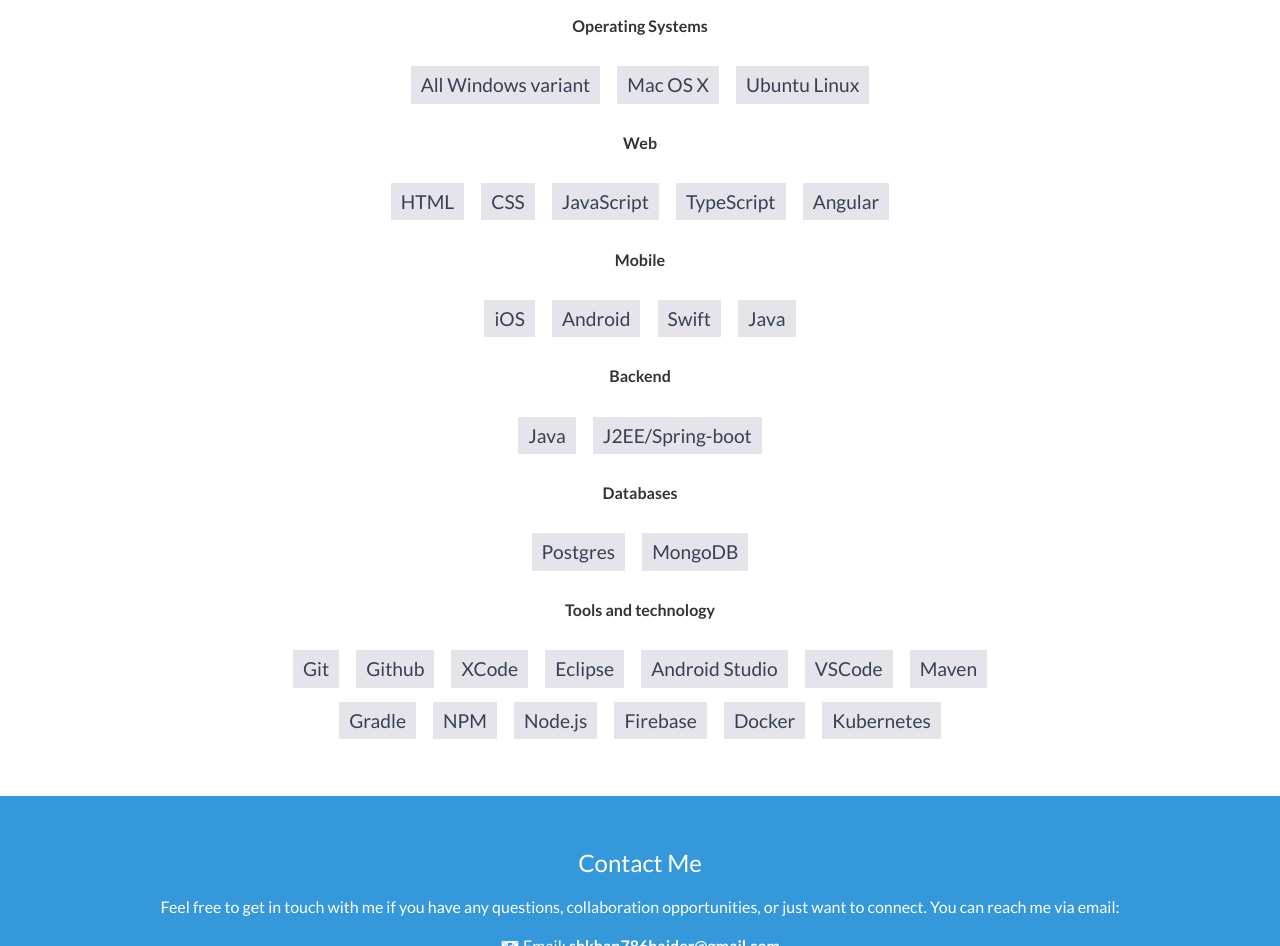
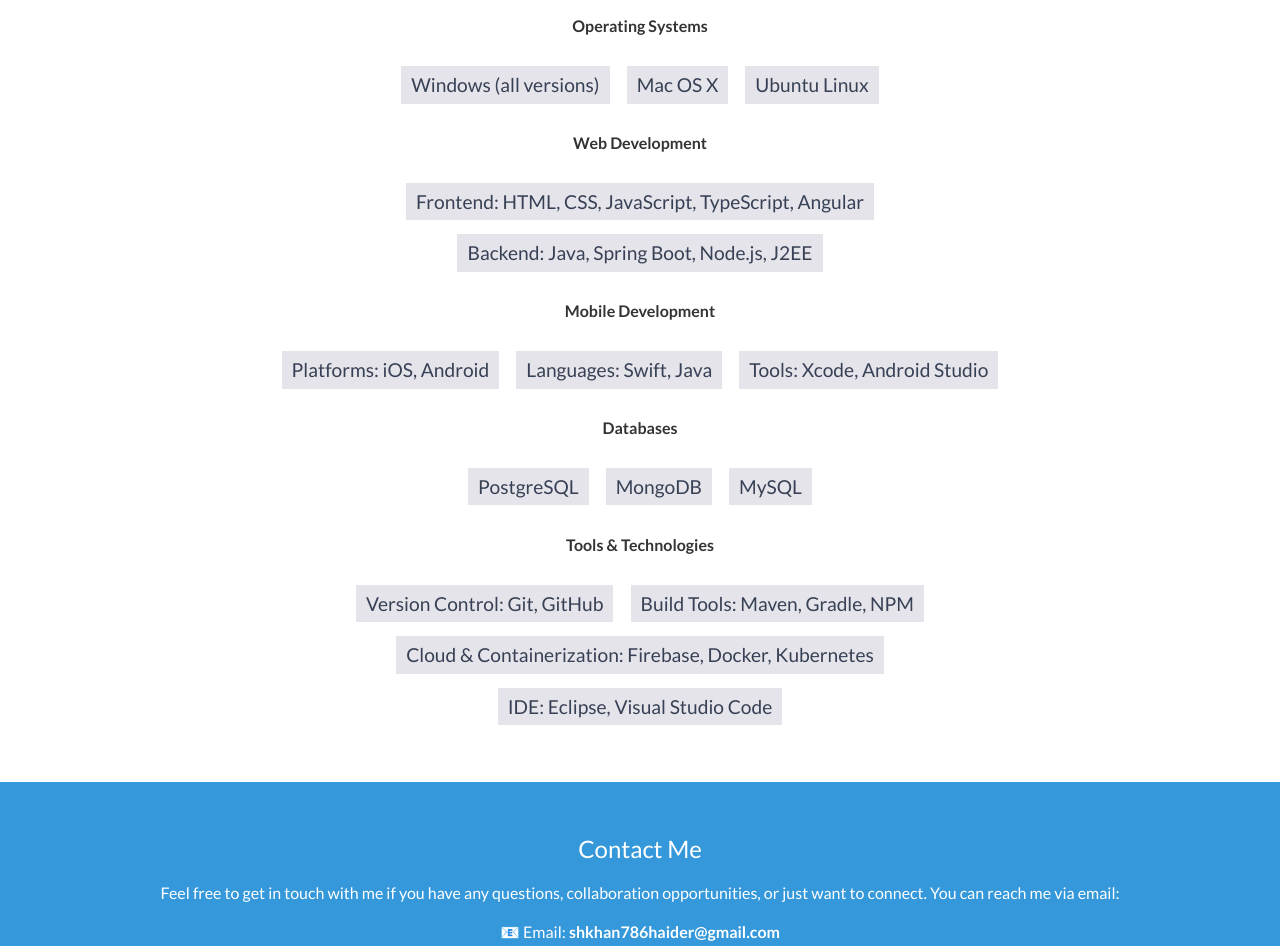
Before and after one commit to shkhan786/shkhan786.github.io, a website: page index.html in a window 1280 px wide. Shown: the part 6080-7026 px from the top of the page. Drawn offline with nearby package versions, Linux system fonts and the light colour scheme.

Commit message:
Update index.html

```diff
--- a/index.html
+++ b/index.html
@@ -441,55 +441,43 @@
 
    <div id="skills">
     <h2 class="heading">Technical Skills</h2>
+
     <h4>Operating Systems</h4>
     <ul>
-        <li>All Windows variant</li>
+        <li>Windows (all versions)</li>
         <li>Mac OS X</li>
         <li>Ubuntu Linux</li>
     </ul>
-      <h4>Web</h4>
+
+    <h4>Web Development</h4>
     <ul>
-        <li>HTML</li>
-        <li>CSS</li>
-        <li>JavaScript</li>
-        <li>TypeScript</li>
-        <li>Angular</li>
+        <li>Frontend: HTML, CSS, JavaScript, TypeScript, Angular</li>
+        <li>Backend: Java, Spring Boot, Node.js, J2EE</li>
     </ul>
-      <h4>Mobile</h4>
+
+    <h4>Mobile Development</h4>
     <ul>
-        <li>iOS</li>
-        <li>Android</li>
-        <li>Swift</li>
-        <li>Java</li>
+        <li>Platforms: iOS, Android</li>
+        <li>Languages: Swift, Java</li>
+        <li>Tools: Xcode, Android Studio</li>
     </ul>
-      <h4>Backend</h4>
-      <ul>
-        <li>Java</li>
-        <li>J2EE/Spring-boot</li>
-      </ul>
+
     <h4>Databases</h4>
     <ul>
-        <li>Postgres</li>
+        <li>PostgreSQL</li>
         <li>MongoDB</li>
-      </ul>
-      <h4>Tools and technology</h4>
-      <ul>
-        <li>Git</li>
-        <li>Github</li>
-        <li>XCode</li>
-        <li>Eclipse</li>
-        <li>Android Studio</li>
-        <li>VSCode</li>
-        <li>Maven</li>
-        <li>Gradle</li>
-        <li>NPM</li>
-        <li>Node.js</li>
-        <li>Firebase</li>
-        <li>Docker</li>
-        <li>Kubernetes</li>
+        <li>MySQL</li>
     </ul>
 
+    <h4>Tools & Technologies</h4>
+    <ul>
+        <li>Version Control: Git, GitHub</li>
+        <li>Build Tools: Maven, Gradle, NPM</li>
+        <li>Cloud & Containerization: Firebase, Docker, Kubernetes</li>
+        <li>IDE: Eclipse, Visual Studio Code</li>
+    </ul>
 </div>
+
     <!-- End #skills -->
 
     <div id="contact" style="color: white;">
```
Lines whose indentation alone changed are shown as unchanged.
